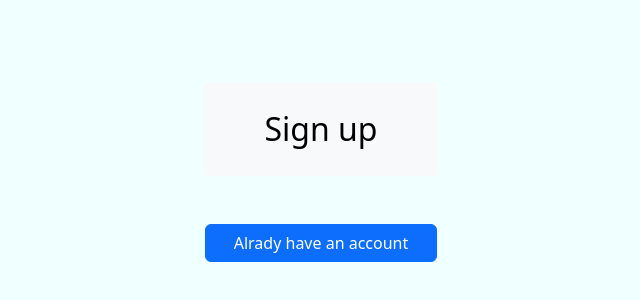
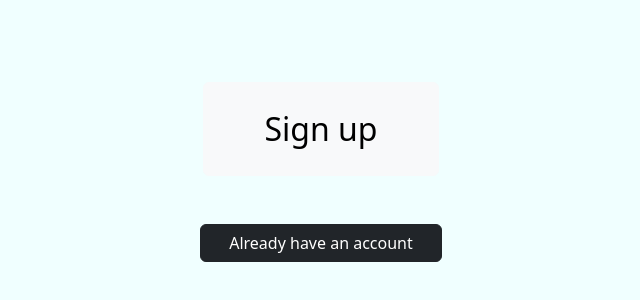
Before and after one commit to qbuus/FullstackToDo, a React (Create React App) app in the folder todofrontend/: page / in a window 1280 px wide. Shown: the part 228-528 px from the top of the page, without its empty margins (319-959 px from the left). Built offline with nearby package versions, Linux system fonts and the light colour scheme.

Commit message:
style changes to dark

```diff
--- /dev/null
+++ b/todofrontend/src/components/AuthMainPage.tsx
@@ -0,0 +1,3 @@
+export default function AuthMainPage() {
+  return <div className="vh-100">123</div>;
+}
--- a/todofrontend/src/components/Footer.tsx
+++ b/todofrontend/src/components/Footer.tsx
@@ -20,7 +20,7 @@ export default function Footer() {
   const formattedDate = dateFormat(date);
 
   return (
-    <footer className="page-footer font-small pt-4 blue bg-primary text-white">
+    <footer className="page-footer font-small pt-4 blue bg-dark text-white">
       <div className="container-fluid text-center text-md-left">
         <div className="row">
           <div className="col-md-6 mt-md-0 mt-3">
--- a/todofrontend/src/components/InputField.tsx
+++ b/todofrontend/src/components/InputField.tsx
@@ -23,7 +23,7 @@ export default function TextInputField({
   ...props
 }: TextInputFieldProps) {
   return (
-    <Form.Group className="mb-2" controlId={name + "input"}>
+    <Form.Group className="mb-3" controlId={name + "input"}>
       <Form.Label className="text-center">{label}</Form.Label>
       <Form.Control
         {...props}
--- a/todofrontend/src/components/Navbar.tsx
+++ b/todofrontend/src/components/Navbar.tsx
@@ -30,9 +30,8 @@ export default function Navigation() {
     return (
       <Navbar
         collapseOnSelect
-        fixed="top"
         expand="sm"
-        bg="primary"
+        bg="dark"
         variant="dark"
       >
         <Container>
--- /dev/null
+++ b/todofrontend/src/components/NotAuthMainPage.tsx
@@ -0,0 +1,31 @@
+import { Button, Col, Row } from "react-bootstrap";
+import { Link } from "react-router-dom";
+
+export default function NotAuthMainPage() {
+  return (
+    <div className="vh-100 d-flex flex-column justify-content-center align-items-center gap-5">
+      <div>
+        <Row>
+          <Col>
+            <Button variant="light" as="button">
+              <Link to="/signup">
+                <div className="d-flex px-5 text-black px-5 py-3 fs-2">
+                  Sign up
+                </div>
+              </Link>
+            </Button>
+          </Col>
+        </Row>
+      </div>
+      <div>
+        <Button variant="dark" as="button">
+          <Link to="/signin">
+            <div className="d-flex px-3 text-white px-2">
+              Already have an account
+            </div>
+          </Link>
+        </Button>
+      </div>
+    </div>
+  );
+}
--- a/todofrontend/src/components/SignIn.tsx
+++ b/todofrontend/src/components/SignIn.tsx
@@ -79,7 +79,7 @@ export default function SignIn() {
                           type="submit"
                           disabled={isSubmitting}
                           className="width100"
-                          variant="primary"
+                          variant="dark"
                         >
                           Sign In
                         </Button>
--- a/todofrontend/src/components/SignUp.tsx
+++ b/todofrontend/src/components/SignUp.tsx
@@ -87,7 +87,7 @@ export default function SignUp() {
                           type="submit"
                           disabled={isSubmitting}
                           className="width100"
-                          variant="primary"
+                          variant="dark"
                         >
                           Sign Up
                         </Button>
--- a/todofrontend/src/pages/MainContent.tsx
+++ b/todofrontend/src/pages/MainContent.tsx
@@ -4,8 +4,8 @@ import {
   isAuth,
   authUser,
 } from "../redux/reduxState";
-import { Button, Col, Row } from "react-bootstrap";
-import { Link } from "react-router-dom";
+import NotAuthMainPage from "../components/NotAuthMainPage";
+import AuthMainPage from "../components/AuthMainPage";
 
 export default function MainContent() {
   const isUserAuthorized = useSelector(
@@ -14,29 +14,12 @@ export default function MainContent() {
   const dispatch = useDispatch();
 
   return (
-    <div className="vh-100 d-flex flex-column justify-content-center align-items-center gap-5">
-      <div>
-        <Row>
-          <Col>
-            <Button variant="light">
-              <Link to="/signup">
-                <div className="d-flex px-5 text-black px-5 py-3 fs-2">
-                  Sign up
-                </div>
-              </Link>
-            </Button>
-          </Col>
-        </Row>
-      </div>
-      <div>
-        <Button variant="primary">
-          <Link to="/signin">
-            <div className="d-flex px-3 text-white px-2">
-              Alrady have an account
-            </div>
-          </Link>
-        </Button>
-      </div>
-    </div>
+    <>
+      {isUserAuthorized ? (
+        <AuthMainPage />
+      ) : (
+        <NotAuthMainPage />
+      )}
+    </>
   );
 }
```
